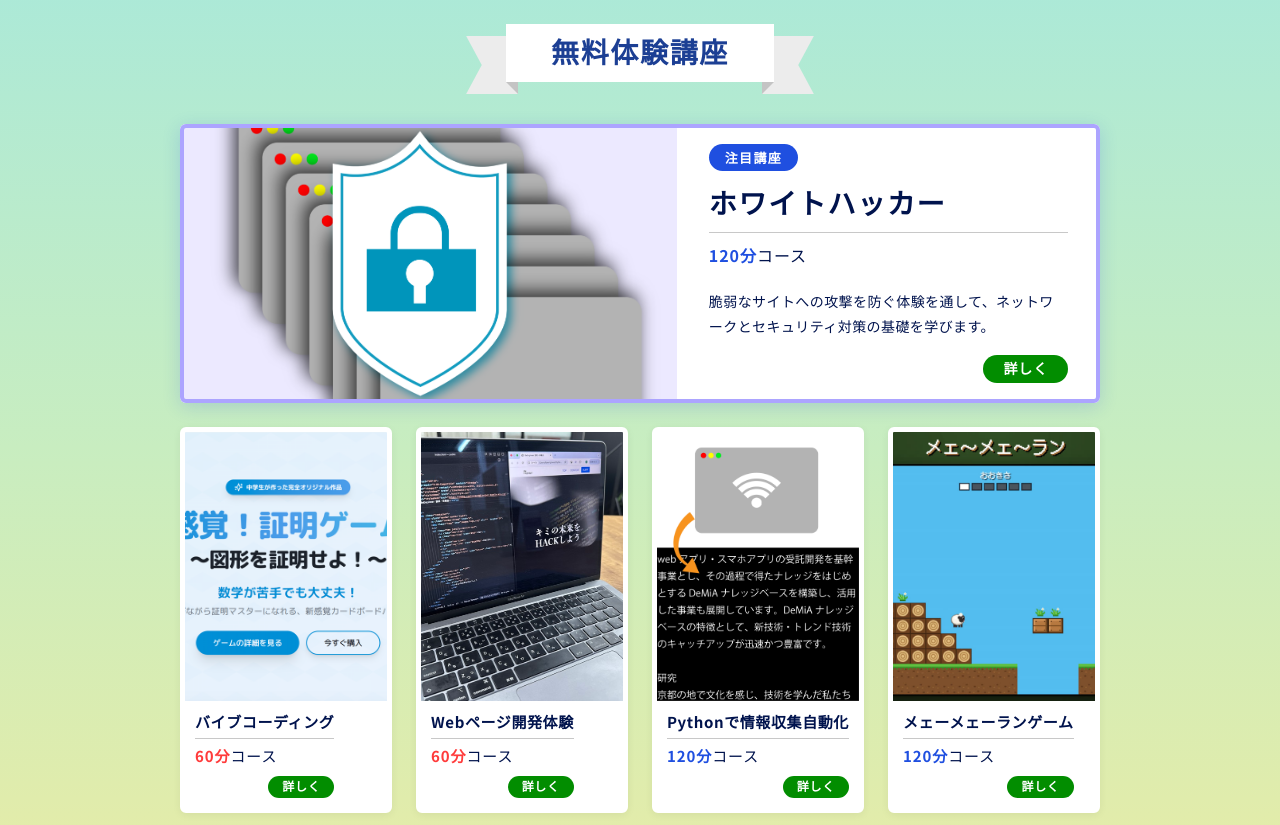
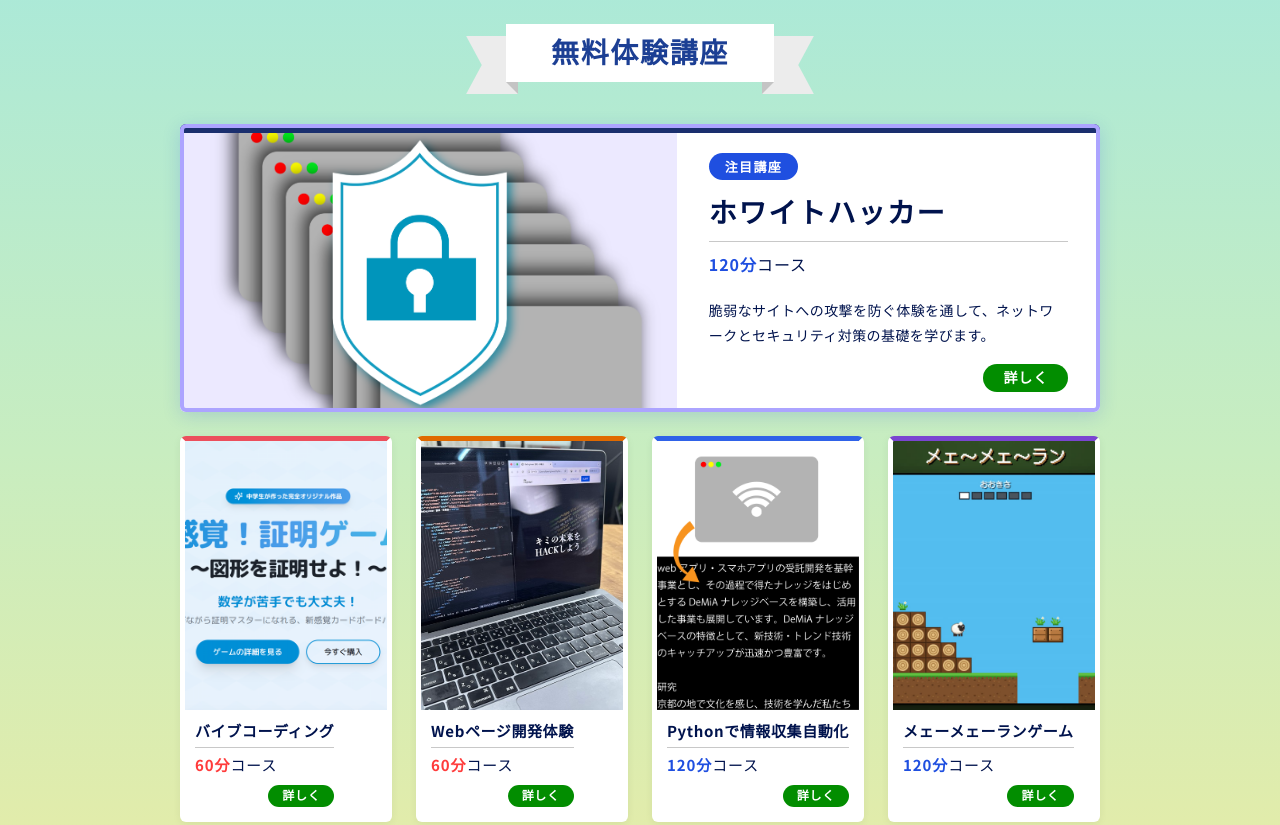
Before and after one commit to keigo-fujiwara/new_year_2027_demo, a plain HTML site: page pages/new_year_2027.html in a window 1280 px wide. Shown: the part 820-1645 px from the top of the page. Drawn offline with Linux system fonts and the light colour scheme.

Commit message:
講座カード上端に講座ごとの色の帯を追加
Co-authored-by: Cursor <cursoragent@cursor.com>

```diff
--- a/css/new_year_2027.css
+++ b/css/new_year_2027.css
@@ -1004,6 +1004,26 @@ template {
 .course-card--event {
   border: 4px solid #8ddcd6;
 }
+.course-card--vibe {
+  --course-color: #ec4f5c;
+  border-top-color: #ec4f5c;
+}
+.course-card--web {
+  --course-color: #e06a00;
+  border-top-color: #e06a00;
+}
+.course-card--scraping {
+  --course-color: #2f62e8;
+  border-top-color: #2f62e8;
+}
+.course-card--mee-mee-run {
+  --course-color: #7a45d1;
+  border-top-color: #7a45d1;
+}
+.course-card--white-hacker {
+  --course-color: #1a2f6e;
+  border-top-color: #1a2f6e;
+}
 .course-card--featured {
   grid-column: 1/-1;
   order: -1;
@@ -1146,6 +1166,7 @@ template {
   }
   .course-card--featured {
     border: 0;
+    border-top: 9px solid var(--course-color, transparent);
     box-shadow: 0 4px 18px rgba(31, 79, 224, 0.18);
     outline: 4px solid #aca4ff;
     outline-offset: -4px;
@@ -1221,6 +1242,7 @@ template {
 @media (max-width: 767px) {
   .course-card--featured {
     border: 0;
+    border-top: 8px solid var(--course-color, transparent);
     box-shadow: 0 4px 14px rgba(31, 79, 224, 0.18);
     outline: 3px solid #aca4ff;
     outline-offset: -3px;
--- a/pages/new_year_2027.html
+++ b/pages/new_year_2027.html
@@ -37,7 +37,7 @@
             href="https://fonts.googleapis.com/css2?family=Noto+Sans+JP:wght@100..900&display=swap"
             rel="stylesheet"
         />
-        <link rel="stylesheet" href="../css/new_year_2027.css?v=20261124123626" />
+        <link rel="stylesheet" href="../css/new_year_2027.css?v=20261124124839" />
         <title>
             本格的なプログラミングで春からスタートダッシュを！｜BeEngineer
         </title>
@@ -162,7 +162,9 @@
                         -->
                         <div class="courses__group">
                             <ul class="courses__list">
-                                <li class="course-card course-card--clickable">
+                                <li
+                                    class="course-card course-card--clickable course-card--vibe"
+                                >
                                     <button
                                         class="course-card__button"
                                         type="button"
@@ -194,7 +196,9 @@
                                         </span>
                                     </button>
                                 </li>
-                                <li class="course-card course-card--clickable">
+                                <li
+                                    class="course-card course-card--clickable course-card--web"
+                                >
                                     <button
                                         class="course-card__button"
                                         type="button"
@@ -228,7 +232,9 @@
                                 </li>
                             </ul>
                             <ul class="courses__list">
-                                <li class="course-card course-card--clickable">
+                                <li
+                                    class="course-card course-card--clickable course-card--scraping"
+                                >
                                     <button
                                         class="course-card__button"
                                         type="button"
@@ -262,7 +268,9 @@
                                         </span>
                                     </button>
                                 </li>
-                                <li class="course-card course-card--clickable">
+                                <li
+                                    class="course-card course-card--clickable course-card--mee-mee-run"
+                                >
                                     <button
                                         class="course-card__button"
                                         type="button"
@@ -295,7 +303,7 @@
                                     </button>
                                 </li>
                                 <li
-                                    class="course-card course-card--clickable course-card--featured"
+                                    class="course-card course-card--clickable course-card--featured course-card--white-hacker"
                                 >
                                     <button
                                         class="course-card__button"
@@ -1333,6 +1341,6 @@
             />
             <span class="line-follow__text">LINEで<br />申し込む</span>
         </a>
-        <script type="module" src="../src/new_year_2027/main.js?v=20261124123626" defer></script>
+        <script type="module" src="../src/new_year_2027/main.js?v=20261124124839" defer></script>
     </body>
 </html>
--- a/src/common/custom_link.js
+++ b/src/common/custom_link.js
@@ -1,4 +1,4 @@
-import ENV from '../../env.js?v=20261124123626';
+import ENV from '../../env.js?v=20261124124839';
 /**
  * 環境ごとに適切なバックエンドと接続するリンクを作成する
  * ### 使い方
--- a/src/new_year_2027/components/course_modal.js
+++ b/src/new_year_2027/components/course_modal.js
@@ -10,7 +10,7 @@ import {
     loadCourses,
     getDow,
     escapeHtml,
-} from '../tools/schedule_data.js?v=20261124123626';
+} from '../tools/schedule_data.js?v=20261124124839';
 
 /**
  * "2/23" → 「2月」「23日」「(火祝)」
--- a/src/new_year_2027/components/schedule.js
+++ b/src/new_year_2027/components/schedule.js
@@ -12,7 +12,7 @@ import {
     courseIdsByEventName,
     getDow,
     escapeHtml,
-} from '../tools/schedule_data.js?v=20261124123626';
+} from '../tools/schedule_data.js?v=20261124124839';
 
 const HASH_PREFIX = '#schedule-';
 
--- a/src/new_year_2027/tools/schedule_data.js
+++ b/src/new_year_2027/tools/schedule_data.js
@@ -2,8 +2,8 @@
  * 日程データ（data/schedule.json）の読み込みと共通処理
  * 校舎・日時セクションと講座モーダルで共有する
  */
-const SCHEDULE_URL = '../src/new_year_2027/data/schedule.json?v=20261124123626';
-const COURSES_URL = '../src/new_year_2027/data/courses.json?v=20261124123626';
+const SCHEDULE_URL = '../src/new_year_2027/data/schedule.json?v=20261124124839';
+const COURSES_URL = '../src/new_year_2027/data/courses.json?v=20261124124839';
 const DOW = ['日', '月', '火', '水', '木', '金', '土'];
 
 let schedulePromise = null;
```
Also changed, not shown: src/new_year_2027/main.js (+8 -8 lines).
